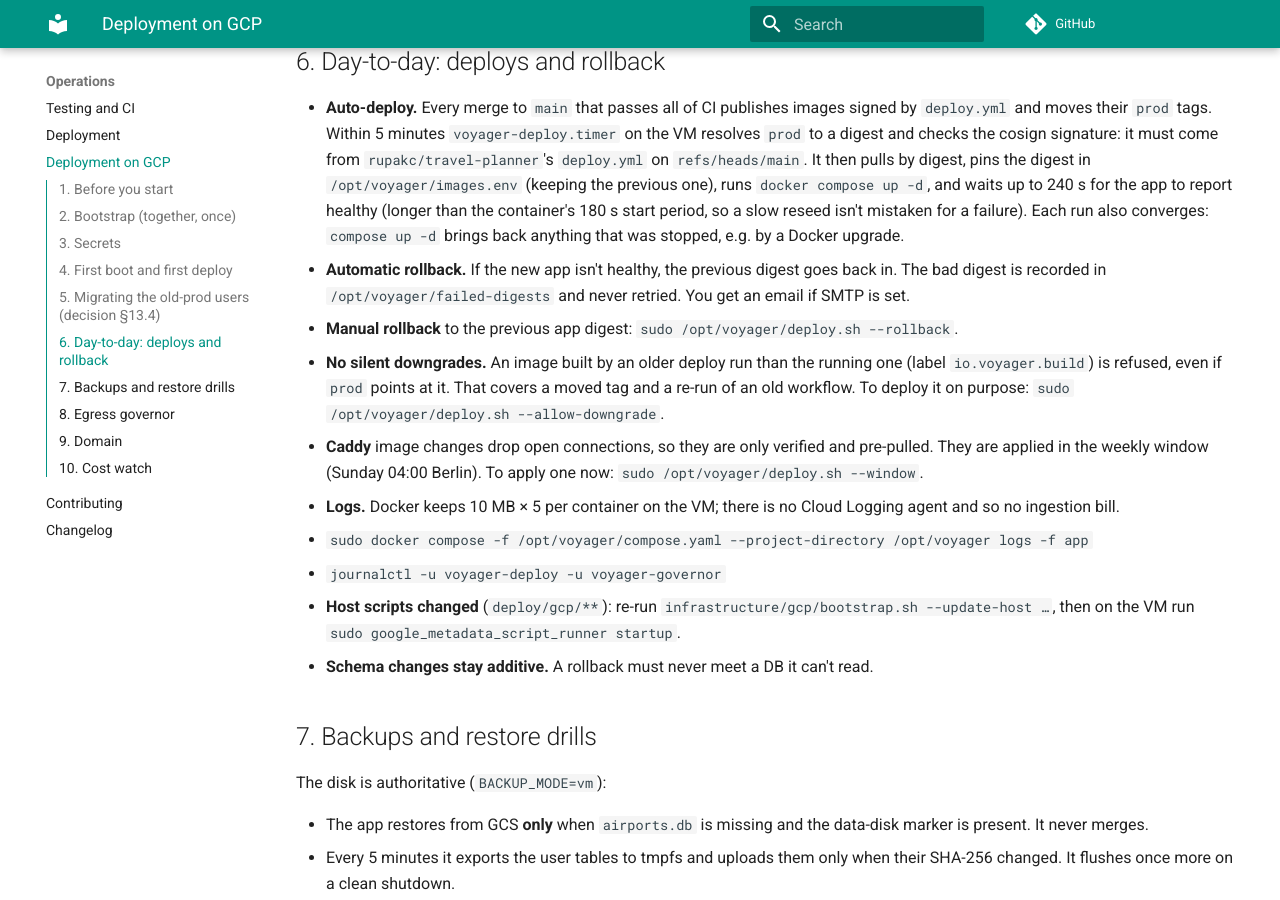
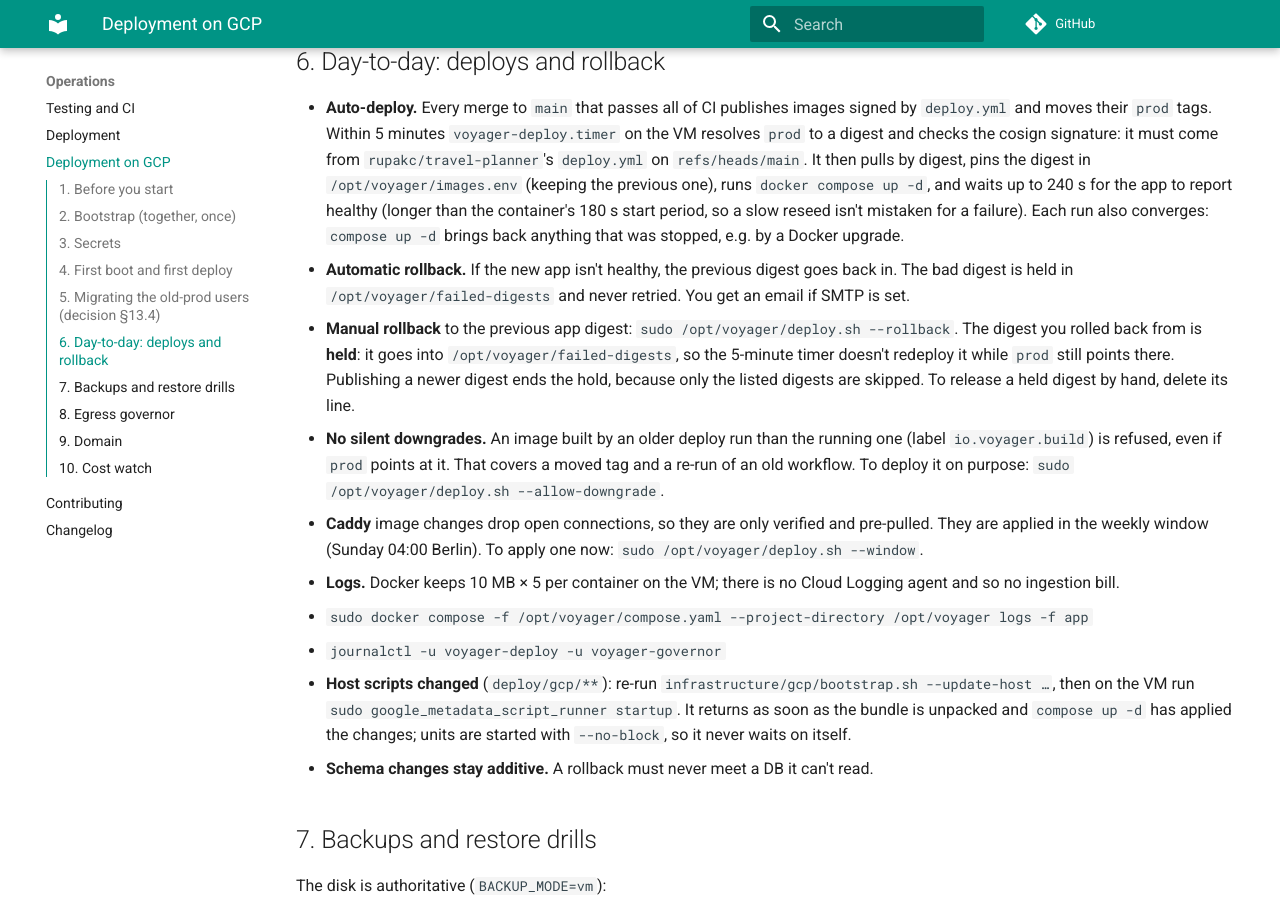
Before and after one commit to rupakc/travel-planner, an MkDocs documentation site: the page built from docs/Deployment-GCP.md, in a window 1280 px wide and 900 px high, scrolled down 4370 px. Built offline with MkDocs 1.6.1 and Material for MkDocs 9.7.7, drawn with Linux system fonts in a browser that asks for light colours; comment, search, counter and statistics services are not loaded; some of the changed text lies outside the part shown.

Commit message:
docs: atomic governor rules, rollback holds, non-blocking --update-host, host-checks CI
Co-Authored-By: Claude Opus 5.5 <noreply@anthropic.com>

```diff
--- a/docs/Deployment-GCP.md
+++ b/docs/Deployment-GCP.md
@@ -143,14 +143,14 @@ At start, the app sees no DB on the disk, restores this file and reseeds the pla
 ## 6. Day-to-day: deploys and rollback
 
 - **Auto-deploy.** Every merge to `main` that passes all of CI publishes images signed by `deploy.yml` and moves their `prod` tags. Within 5 minutes `voyager-deploy.timer` on the VM resolves `prod` to a digest and checks the cosign signature: it must come from `rupakc/travel-planner`'s `deploy.yml` on `refs/heads/main`. It then pulls by digest, pins the digest in `/opt/voyager/images.env` (keeping the previous one), runs `docker compose up -d`, and waits up to 240 s for the app to report healthy (longer than the container's 180 s start period, so a slow reseed isn't mistaken for a failure). Each run also converges: `compose up -d` brings back anything that was stopped, e.g. by a Docker upgrade.
-- **Automatic rollback.** If the new app isn't healthy, the previous digest goes back in. The bad digest is recorded in `/opt/voyager/failed-digests` and never retried. You get an email if SMTP is set.
-- **Manual rollback** to the previous app digest: `sudo /opt/voyager/deploy.sh --rollback`.
+- **Automatic rollback.** If the new app isn't healthy, the previous digest goes back in. The bad digest is held in `/opt/voyager/failed-digests` and never retried. You get an email if SMTP is set.
+- **Manual rollback** to the previous app digest: `sudo /opt/voyager/deploy.sh --rollback`. The digest you rolled back from is **held**: it goes into `/opt/voyager/failed-digests`, so the 5-minute timer doesn't redeploy it while `prod` still points there. Publishing a newer digest ends the hold, because only the listed digests are skipped. To release a held digest by hand, delete its line.
 - **No silent downgrades.** An image built by an older deploy run than the running one (label `io.voyager.build`) is refused, even if `prod` points at it. That covers a moved tag and a re-run of an old workflow. To deploy it on purpose: `sudo /opt/voyager/deploy.sh --allow-downgrade`.
 - **Caddy** image changes drop open connections, so they are only verified and pre-pulled. They are applied in the weekly window (Sunday 04:00 Berlin). To apply one now: `sudo /opt/voyager/deploy.sh --window`.
 - **Logs.** Docker keeps 10 MB × 5 per container on the VM; there is no Cloud Logging agent and so no ingestion bill.
   - `sudo docker compose -f /opt/voyager/compose.yaml --project-directory /opt/voyager logs -f app`
   - `journalctl -u voyager-deploy -u voyager-governor`
-- **Host scripts changed** (`deploy/gcp/**`): re-run `infrastructure/gcp/bootstrap.sh --update-host …`, then on the VM run `sudo google_metadata_script_runner startup`.
+- **Host scripts changed** (`deploy/gcp/**`): re-run `infrastructure/gcp/bootstrap.sh --update-host …`, then on the VM run `sudo google_metadata_script_runner startup`. It returns as soon as the bundle is unpacked and `compose up -d` has applied the changes; units are started with `--no-block`, so it never waits on itself.
 - **Schema changes stay additive.** A rollback must never meet a DB it can't read.
 
 ## 7. Backups and restore drills
@@ -194,7 +194,13 @@ sudo /opt/voyager/governor.py seed --gib 150
 
 ## 8. Egress governor
 
-Egress on the Standard tier is free up to 200 GiB a month per billing account, then $0.085/GiB. The governor enforces this on the VM itself (`/opt/voyager/governor.py`, every minute, rules in Docker's `DOCKER-USER` chain):
+Egress on the Standard tier is free up to 200 GiB a month per billing account, then $0.085/GiB. The governor enforces this on the VM itself (`/opt/voyager/governor.py`, every minute, rules in Docker's `DOCKER-USER` chain).
+
+How the rules are applied:
+
+- The governor owns `DOCKER-USER`; don't add rules of your own there.
+- Its rules are replaced in **one `iptables-restore` transaction**, validated first. A rejected ruleset leaves the previous rules in force and sends one email ("egress governor rules FAILED to apply", and another when they apply again). The `voyager-governor` unit then fails, so it shows in `systemctl --failed`.
+- CI runs the real rules against iptables-nft on Debian 13 for every tier (job `host-checks`).
 
 | Month-to-date egress (billing month, 00:00 America/Los_Angeles) | Action |
 |---|---|
```
Also changed, not shown: docs/Testing-and-CI.md (+7 -1 lines).
